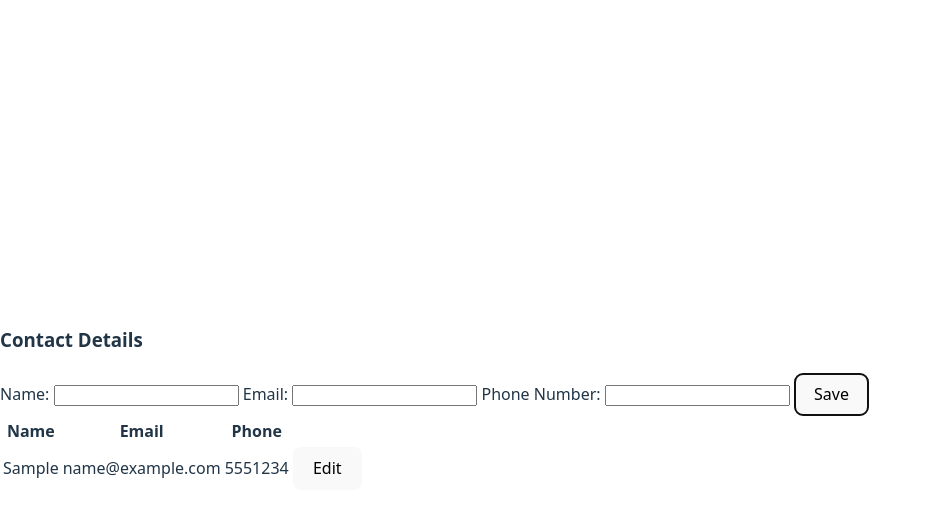
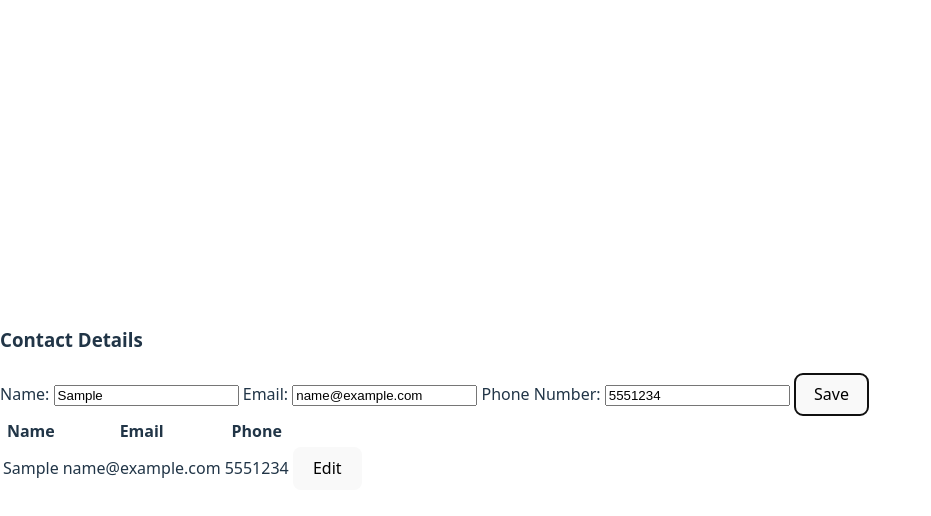
Before and after one commit to mkrell23/odin-CV-Webpage, a React (Vite) app: page / in a window 1280 px wide. Both pictures are taken after typing "Sample", "name@example.com", "5551234" into the empty fields and a click on the button "Save". Shown: the top 516 px of the page, without its empty margins (0-931 px from the left). Built offline with nearby package versions, Linux system fonts and the light colour scheme.

Commit message:
currentContact state variable and some debug logs

```diff
--- a/src/components/contact.jsx
+++ b/src/components/contact.jsx
@@ -1,8 +1,8 @@
 import { useState } from 'react'
 
 export default function Contact(){
-
     const [ contacts, setContacts ] = useState([])
+    const [ currentContact, setCurrentContact ] = useState({name:"", email:"", phone:""})
 
     function saveForm(formData){
         const name = formData.get("name");
@@ -12,15 +12,28 @@ export default function Contact(){
         setContacts( [ ...contacts, newContact]);
     }
 
+    function editForm(e){
+        console.log(e.target)
+        console.log(e.currentTarget)
+        console.log(e)
+    }
+
     function displayContacts(){
         return contacts.map( (contact, i) => {
-            return ( <tr key={i}>
-                        <td>{contact.name}</td>
-                        <td>{contact.email}</td>
-                        <td>{contact.phone}</td>
-                        <td> <button>Edit</button> </td>
-            </tr>)
+            return (
+                <tr key={i}>
+                    <td>{contact.name}</td>
+                    <td>{contact.email}</td>
+                    <td>{contact.phone}</td>
+                    <td> <button level={i} onClick={editForm}>Edit</button> </td>
+                </tr>
+                    )
         })
+    }
+
+    function saveFormBtn(e){
+        e.stopPropagation()
+        console.log(currentContact)
     }
 
     // console.log(contacts);
@@ -32,17 +45,26 @@ export default function Contact(){
             <h3>Contact Details</h3>
             <label>
                 Name: {' '}
-                <input type="text" name="name" />
+                <input type="text" name="name"
+                    value={currentContact.name}
+                    onChange={(e) => setCurrentContact( {...currentContact, name: e.target.value})}
+                />
             </label> {' '}
             <label>
                 Email: {' '}
-                <input type="email" name="email" />
+                <input type="email" name="email"
+                    value={currentContact.email}
+                    onChange={(e) => setCurrentContact( {...currentContact, email: e.target.value})}
+                />
             </label>{' '}
             <label>
                 Phone Number: {' '}
-                <input type="tel" name="telephone" />
+                <input type="tel" name="telephone"
+                    value={currentContact.phone}
+                    onChange={(e) => setCurrentContact( {...currentContact, phone: e.target.value})}
+                />
             </label>{' '}
-            <button>Save</button>
+            <button onClick={saveFormBtn}>Save</button>
         </form>
         <div>
             <table>
```
